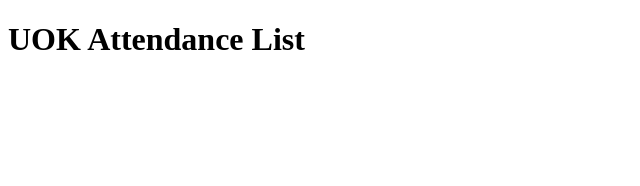
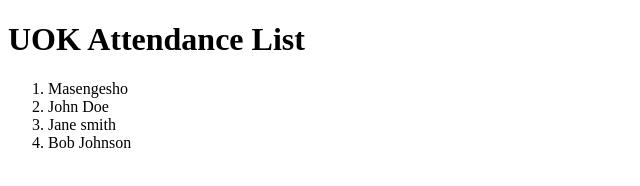
Before and after one commit to masengesho2020/cloud_computing, a plain HTML site: page Attendance.html in a window 1280 px wide. Shown: the whole page, without its empty margins (0-640 px from the left). Drawn offline with Linux system fonts and the light colour scheme.

Commit message:
add list of students

```diff
--- a/Attendance.html
+++ b/Attendance.html
@@ -7,5 +7,11 @@
 </head>
 <body>
     <h1>UOK Attendance List</h1>
+    <ol>
+        <li>Masengesho</li>
+        <li>John Doe</li>
+        <li>Jane smith</li>
+        <li>Bob Johnson</li>
+    </ol>
 </body>
 </html>
```
